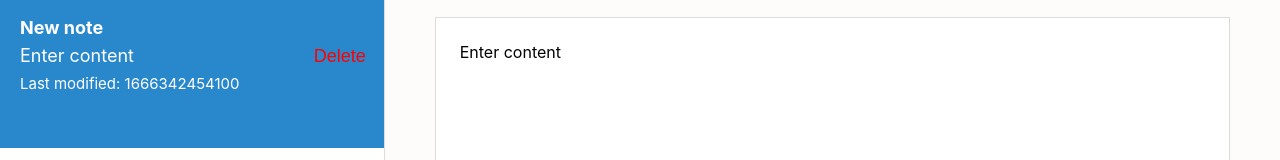
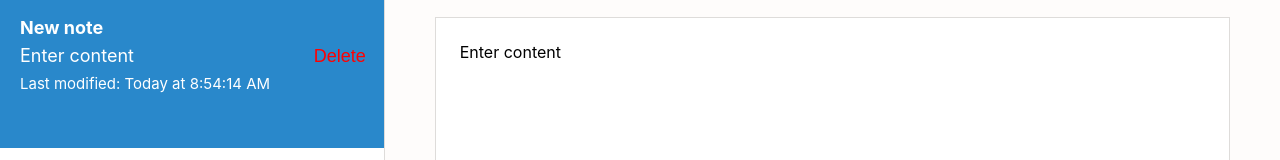
Before and after one commit to rbsam176/react-notes-test, a React (Create React App) app: page / in a window 1280 px wide. Both pictures are taken after a click on the button "New Note". Shown: the part 131-291 px from the top of the page. Built offline with nearby package versions, Linux system fonts and the light colour scheme.

Commit message:
formatted last modified date string

```diff
--- a/src/components/Sidebar/ListItem.js
+++ b/src/components/Sidebar/ListItem.js
@@ -1,16 +1,24 @@
 import './ListItem.css';
 
 export default function ListItem(props) {
-    return (
+  const date = new Date(props.note.lastModified)
+  const today = new Date().toDateString()
+  let dateFormatted = date.toGMTString()
+
+  if (today === date.toDateString()) {
+    dateFormatted = `Today at ${date.toLocaleTimeString()}`
+  }
+
+  return (
       <ul>
         <li className={props.activeNote === props.note.id ? 'active' : ''} onClick={() => props.setActiveNote(props.note.id)}>
             <div className="item-content">
                 <strong className="title">{props.note.title}</strong>
                 <span className="summary">{props.note.content}</span>
-                <small>Last modified: {props.note.lastModified}</small>
+                <small>Last modified: {dateFormatted}</small>
             </div>
             <button className="delete-note" onClick={() => props.onDeleteNote(props.note.id)}>Delete</button>
         </li>
       </ul>
-    );
+  );
 }
```
